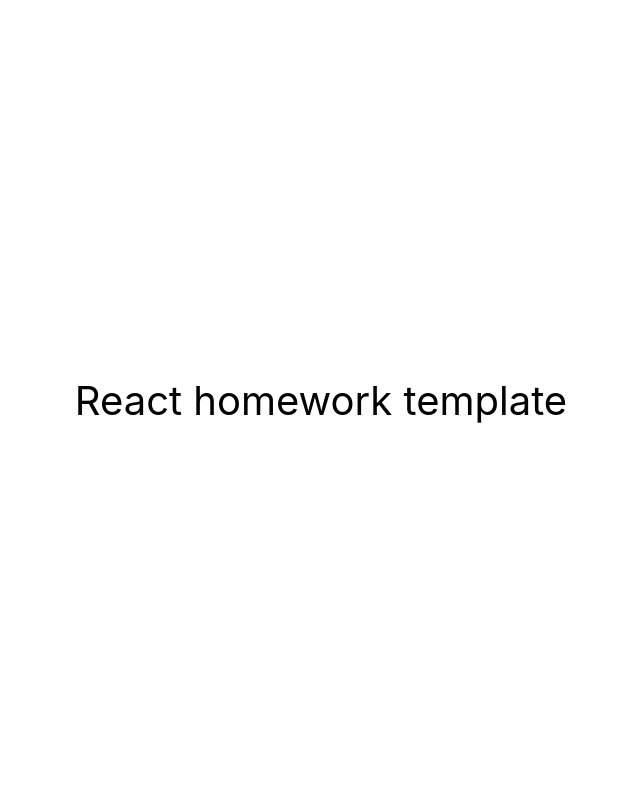
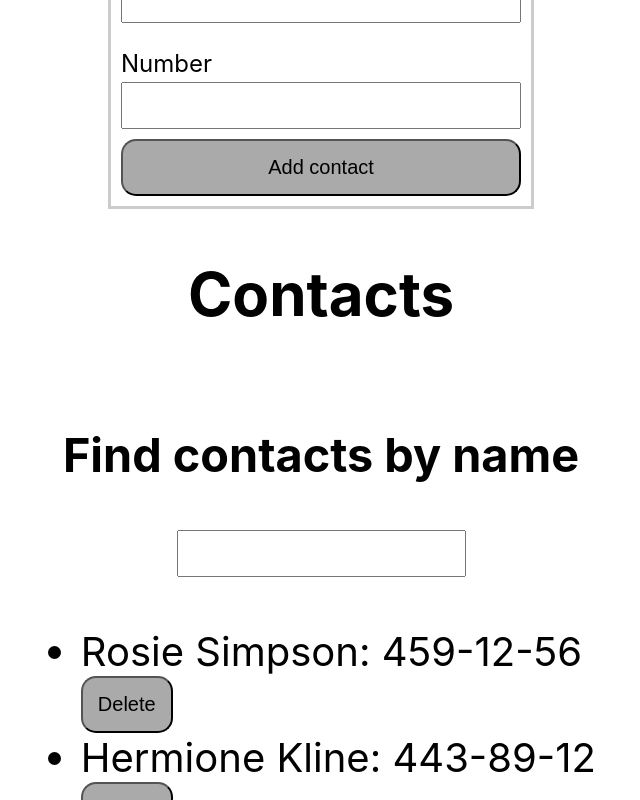
Before and after one commit to valpvf/goit-react-hw-03-phonebook, a React (Create React App) app: page / in a window 1280 px wide. Shown: the top 800 px of the page, without its empty margins (319-959 px from the left). Built offline with nearby package versions, Linux system fonts and the light colour scheme.

Commit message:
add all without filter

```diff
--- a/package.json
+++ b/package.json
@@ -2,14 +2,17 @@
   "name": "react-homework-template",
   "version": "0.1.0",
   "private": true,
-  "homepage": "https://goitacademy.github.io/react-homework-template/",
+  "homepage": "https://valpvf.github.io/goit-react-hw-02-phonebook/",
   "dependencies": {
     "@testing-library/jest-dom": "^5.16.3",
     "@testing-library/react": "^12.1.4",
     "@testing-library/user-event": "^13.5.0",
+    "nanoid": "^4.0.2",
+    "prop-types": "^15.8.1",
     "react": "^18.1.0",
     "react-dom": "^18.1.0",
     "react-scripts": "5.0.1",
+    "styled-components": "^5.3.10",
     "web-vitals": "^2.1.3"
   },
   "scripts": {
--- a/src/components/App.jsx
+++ b/src/components/App.jsx
@@ -1,16 +1,49 @@
-export const App = () => {
+import { Component } from 'react';
+
+import { ContactForm, ContactList, Filter } from 'components';
+
+export class App extends Component {
+  state = {
+    contacts: [
+      { id: 'id-1', name: 'Rosie Simpson', number: '459-12-56' },
+      { id: 'id-2', name: 'Hermione Kline', number: '443-89-12' },
+      { id: 'id-3', name: 'Eden Clements', number: '645-17-79' },
+      { id: 'id-4', name: 'Annie Copeland', number: '227-91-26' },
+    ],
+  };
+
+  addContacts = contacts => {
+    this.setState(prevState => ({
+      contacts: [...prevState.contacts, contacts],
+    }));
+  };
+
+  removeContacts = id => {
+    this.setState(prev => ({
+      contacts: prev.contacts.filter(el => el.id !== id),
+    }));
+  };
+
+  render() {
     return (
       <div
         style={{
           height: '100vh',
           display: 'flex',
+          flexDirection: 'column',
+          flexWrap: 'nowrap',
           justifyContent: 'center',
           alignItems: 'center',
           fontSize: 40,
-        color: '#010101'
+          color: '#010101',
         }}
       >
-      React homework template
+        <h1>Phonebook</h1>
+        <ContactForm addContacts={this.addContacts} />
+        <h2>Contacts</h2>
+        <Filter />
+        <ContactList contacts={this.state} removeContacts={ this.removeContacts} />
       </div>
     );
-};
+  }
+}
--- /dev/null
+++ b/src/components/ContactForm/ContactForm.jsx
@@ -0,0 +1,60 @@
+import { Component } from 'react';
+import { nanoid } from 'nanoid';
+
+import {
+  FormStyled,
+  LabelStyled,
+  InputStyled,
+  BtnStyled,
+} from './ContactForm.styled';
+
+
+class ContactForm extends Component {
+  state = {
+    name: '',
+    number: '',
+  };
+
+  handleChange = e => {
+    const { name, value } = e.target;
+    this.setState({ [name]: value });
+  };
+
+  handleSubmit = e => {
+    e.preventDefault();
+    this.props.addContacts({...this.state, id: nanoid() });
+  };
+
+  render() {
+    return (
+      <FormStyled onSubmit={this.handleSubmit}>
+        <LabelStyled>
+          Name
+          <InputStyled
+            type="text"
+            name="name"
+            pattern="^[a-zA-Zа-яА-Я]+(([' -][a-zA-Zа-яА-Я ])?[a-zA-Zа-яА-Я]*)*$"
+            title="Name may contain only letters, apostrophe, dash and spaces. For example Adrian, Jacob Mercer, Charles de Batz de Castelmore d'Artagnan"
+            required
+            //   value={value.name}
+            onChange={this.handleChange}
+          />
+        </LabelStyled>
+        <LabelStyled>
+          Number
+          <InputStyled
+            type="tel"
+            name="number"
+            pattern="\+?\d{1,4}?[-.\s]?\(?\d{1,3}?\)?[-.\s]?\d{1,4}[-.\s]?\d{1,4}[-.\s]?\d{1,9}"
+            title="Phone number must be digits and can contain spaces, dashes, parentheses and can start with +"
+            //   required
+            onChange={this.handleChange}
+          />
+          <BtnStyled type="submit">Add contact</BtnStyled>
+        </LabelStyled>
+      </FormStyled>
+    );
+  }
+}
+
+export default ContactForm;
--- /dev/null
+++ b/src/components/ContactForm/ContactForm.styled.jsx
@@ -0,0 +1,29 @@
+import styled from 'styled-components';
+
+export const FormStyled = styled.form`
+  display: flex;
+  flex-direction: column;
+  width: 400px;
+  padding: 10px;
+  border: solid #cccccc;
+`;
+
+export const LabelStyled = styled.label`
+  display: contents;
+  font-size: 24px;
+`;
+
+export const InputStyled = styled.input`
+    margin-bottom: 10px;
+    font-size: 20px;
+    padding: 10px;
+`;
+
+export const BtnStyled = styled.button`
+
+  padding: 15px;
+  display: block;
+  font-size: 20px;
+  background-color: #aaaaaa;
+  border-radius: 15px;
+`;
--- /dev/null
+++ b/src/components/ContactList/ContactList.jsx
@@ -0,0 +1,17 @@
+import { BtnStyled } from 'components/ContactForm/ContactForm.styled';
+
+const ContactList = ({ contacts, removeContacts }) => {
+  // console.log(contacts);
+  return (
+    <ul>
+      {contacts.contacts.map(el => (
+        <li key={el.id}>
+          {el.name}: {el.number}
+          <BtnStyled onClick={() => removeContacts(el.id)}>Delete</BtnStyled>
+        </li>
+      ))}
+    </ul>
+  );
+};
+
+export default ContactList;
--- /dev/null
+++ b/src/components/Filter/Filter.jsx
@@ -0,0 +1,12 @@
+import { InputStyled } from "components/ContactForm/ContactForm.styled";
+
+const Filter = () => {
+  return (
+    <>
+      <h3>Find contacts by name</h3>
+      <InputStyled type="text" />
+    </>
+  );
+};
+
+export default Filter;
--- /dev/null
+++ b/src/components/index.js
@@ -0,0 +1,3 @@
+export { default as ContactForm } from './ContactForm/ContactForm';
+export { default as ContactList } from './ContactList/ContactList';
+export { default as Filter } from './Filter/Filter';
```
Also changed, not shown: 1 other file (tests, documents, lock files or other folders). Lines whose indentation alone changed are shown as unchanged.
